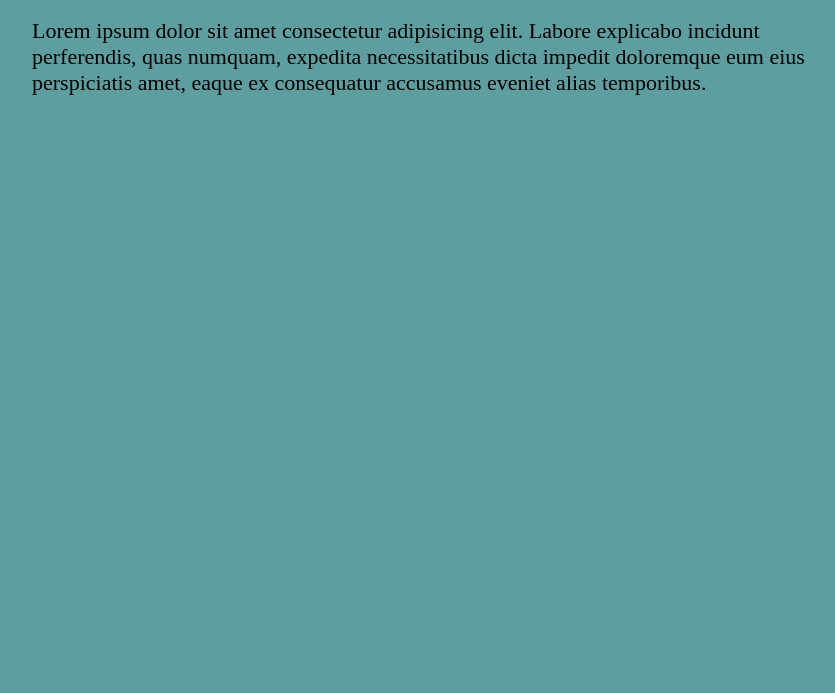
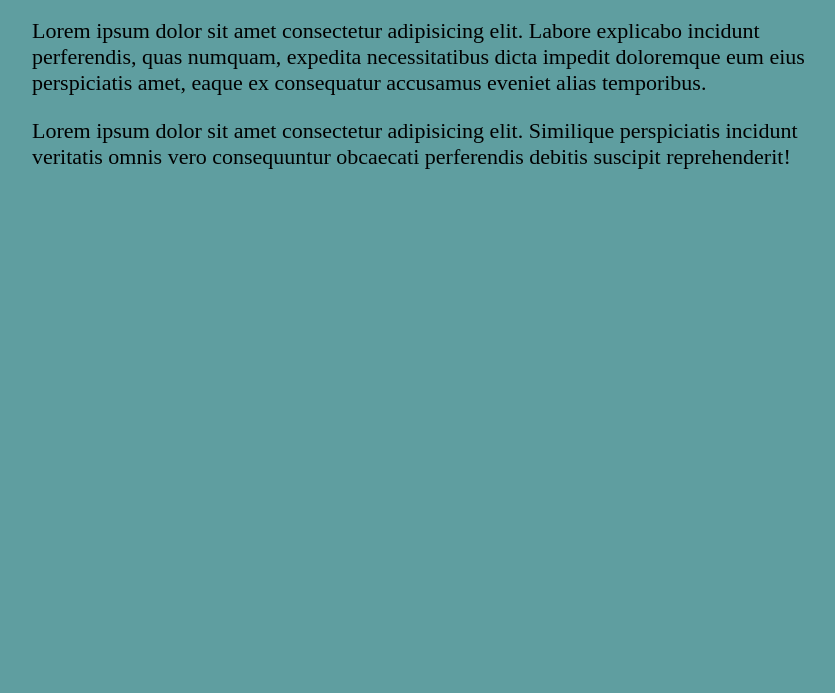
Before and after one commit to ilef2003/site-git, a plain HTML site: page index.html in a window 1280 px wide. Shown: the part 107-800 px from the top of the page, without its empty margins (208-1043 px from the left). Drawn offline with Linux system fonts and the light colour scheme.

Commit message:
l ajout d un paragraphe

```diff
--- a/index.html
+++ b/index.html
@@ -9,5 +9,6 @@
 <body>
     <h1>Formation Git</h1>
     <p > Lorem ipsum dolor sit amet consectetur adipisicing elit. Labore explicabo incidunt perferendis, quas numquam, expedita necessitatibus dicta impedit doloremque eum eius perspiciatis amet, eaque ex consequatur accusamus eveniet alias temporibus.</p>
+    <p>Lorem ipsum dolor sit amet consectetur adipisicing elit. Similique perspiciatis incidunt veritatis omnis vero consequuntur obcaecati perferendis debitis suscipit reprehenderit!</p>
 </body>
 </html>
```
